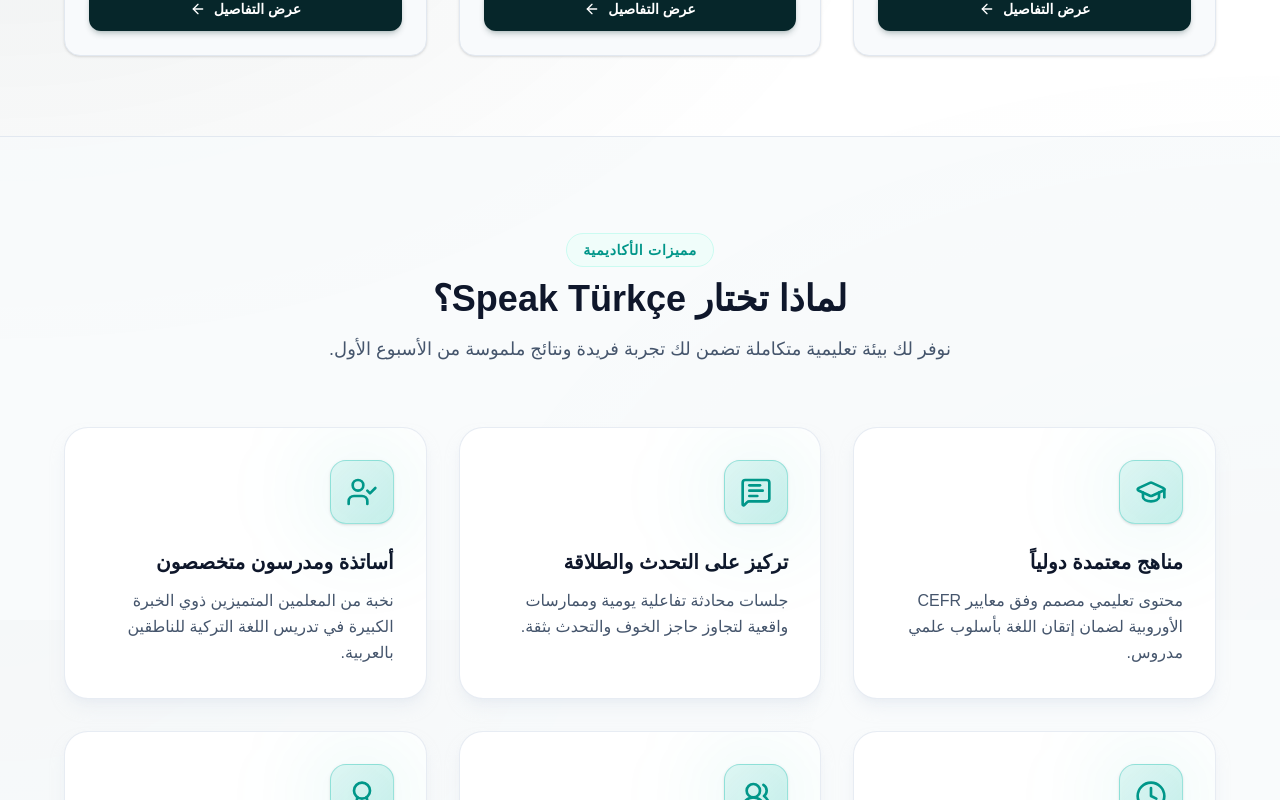
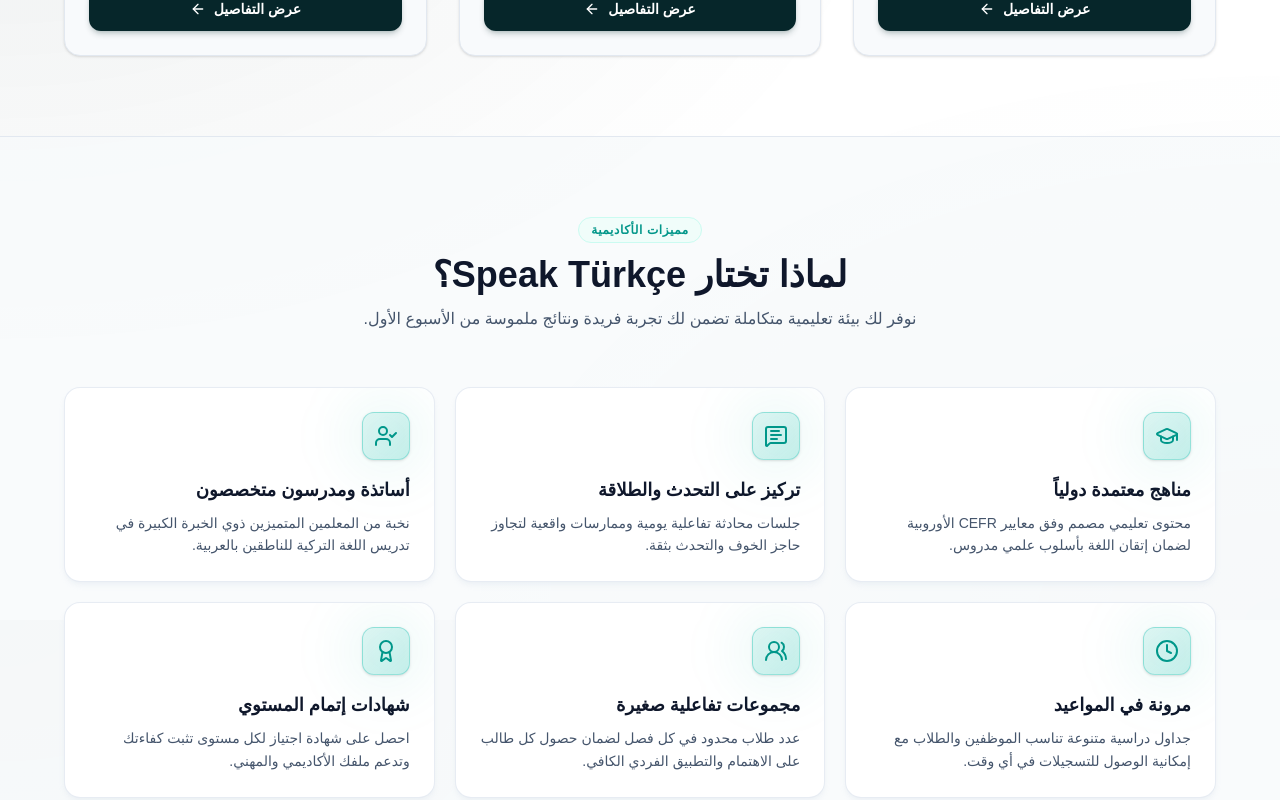
Before and after one commit to mostafaaboelmagd/-Speak-T-rk-e, a Next.js app: page / in a window 1280 px wide. Shown: the part 1780-2580 px from the top of the page. Built offline with nearby package versions, Linux system fonts and the light colour scheme.

Commit message:
Update features section to light mode style

```diff
--- a/components/site/Features.jsx
+++ b/components/site/Features.jsx
@@ -43,43 +43,43 @@ const features = [
 
 export default function Features() {
   return (
-    <section id="features" className="py-24 px-4 sm:px-6 lg:px-8 bg-slate-50/80 border-y border-slate-200 relative overflow-hidden">
+    <section id="features" className="py-20 px-4 sm:px-6 lg:px-8 bg-slate-50/80 border-y border-slate-200 relative overflow-hidden">
       <div className="max-w-6xl mx-auto">
 
         {/* عنوان القسم */}
-        <div className="text-center max-w-2xl mx-auto mb-16">
-          <span className="text-teal-600 font-bold text-sm tracking-wider uppercase mb-3 inline-block px-4 py-1.5 rounded-full bg-teal-50 border border-teal-100">
+        <div className="text-center max-w-2xl mx-auto mb-14">
+          <span className="text-teal-600 font-bold text-xs tracking-wider uppercase mb-3 inline-block px-3 py-1 rounded-full bg-teal-50 border border-teal-100">
             مميزات الأكاديمية
           </span>
-          <h2 className="text-3xl sm:text-4xl font-black text-slate-900 mb-4">
+          <h2 className="text-3xl sm:text-4xl font-black text-slate-900 mb-3">
             لماذا تختار Speak Türkçe؟
           </h2>
-          <p className="text-slate-600 text-base sm:text-lg">
+          <p className="text-slate-600 text-sm sm:text-base">
             نوفر لك بيئة تعليمية متكاملة تضمن لك تجربة فريدة ونتائج ملموسة من الأسبوع الأول.
           </p>
         </div>
 
         {/* شبكة المميزات */}
-        <div className="grid grid-cols-1 md:grid-cols-2 lg:grid-cols-3 gap-6 sm:gap-8">
+        <div className="grid grid-cols-1 md:grid-cols-2 lg:grid-cols-3 gap-5">
           {features.map((feature, index) => {
             const IconComponent = feature.icon;
             return (
               <div
                 key={index}
-                className="group relative p-8 rounded-3xl bg-white border border-slate-200/80 shadow-lg shadow-slate-200/50 hover:border-teal-500/50 hover:shadow-2xl hover:-translate-y-1.5 transition-all duration-300 flex flex-col items-start overflow-hidden"
+                className="group relative p-6 rounded-2xl bg-white border border-slate-200/80 shadow-md shadow-slate-200/40 hover:border-teal-500/50 hover:shadow-xl hover:-translate-y-1 transition-all duration-300 flex flex-col items-start overflow-hidden"
               >
                 {/* تأثير خلفية مضيئة خفيفة عند الهوفر */}
-                <div className="absolute top-0 right-0 w-32 h-32 bg-teal-500/5 rounded-full blur-2xl group-hover:bg-teal-500/15 transition-all duration-500 pointer-events-none"></div>
+                <div className="absolute top-0 right-0 w-24 h-24 bg-teal-500/5 rounded-full blur-xl group-hover:bg-teal-500/15 transition-all duration-500 pointer-events-none"></div>
 
-                {/* حاوية الأيقونة الاحترافية */}
-                <div className="w-16 h-16 rounded-2xl bg-gradient-to-br from-teal-500/10 to-teal-500/20 border border-teal-500/30 flex items-center justify-center text-teal-600 mb-6 group-hover:scale-110 group-hover:bg-teal-600 group-hover:text-white transition-all duration-300 shadow-sm">
-                  <IconComponent className="w-8 h-8" />
+                {/* حاوية الأيقونة */}
+                <div className="w-12 h-12 rounded-xl bg-gradient-to-br from-teal-500/10 to-teal-500/20 border border-teal-500/30 flex items-center justify-center text-teal-600 mb-4 group-hover:scale-105 group-hover:bg-teal-600 group-hover:text-white transition-all duration-300 shadow-sm">
+                  <IconComponent className="w-6 h-6" />
                 </div>
 
-                <h3 className="text-xl font-black text-slate-900 mb-3 group-hover:text-teal-600 transition-colors">
+                <h3 className="text-lg font-black text-slate-900 mb-2 group-hover:text-teal-600 transition-colors">
                   {feature.title}
                 </h3>
-                <p className="text-sm sm:text-base text-slate-600 leading-relaxed">
+                <p className="text-xs sm:text-sm text-slate-600 leading-relaxed">
                   {feature.description}
                 </p>
               </div>
```
